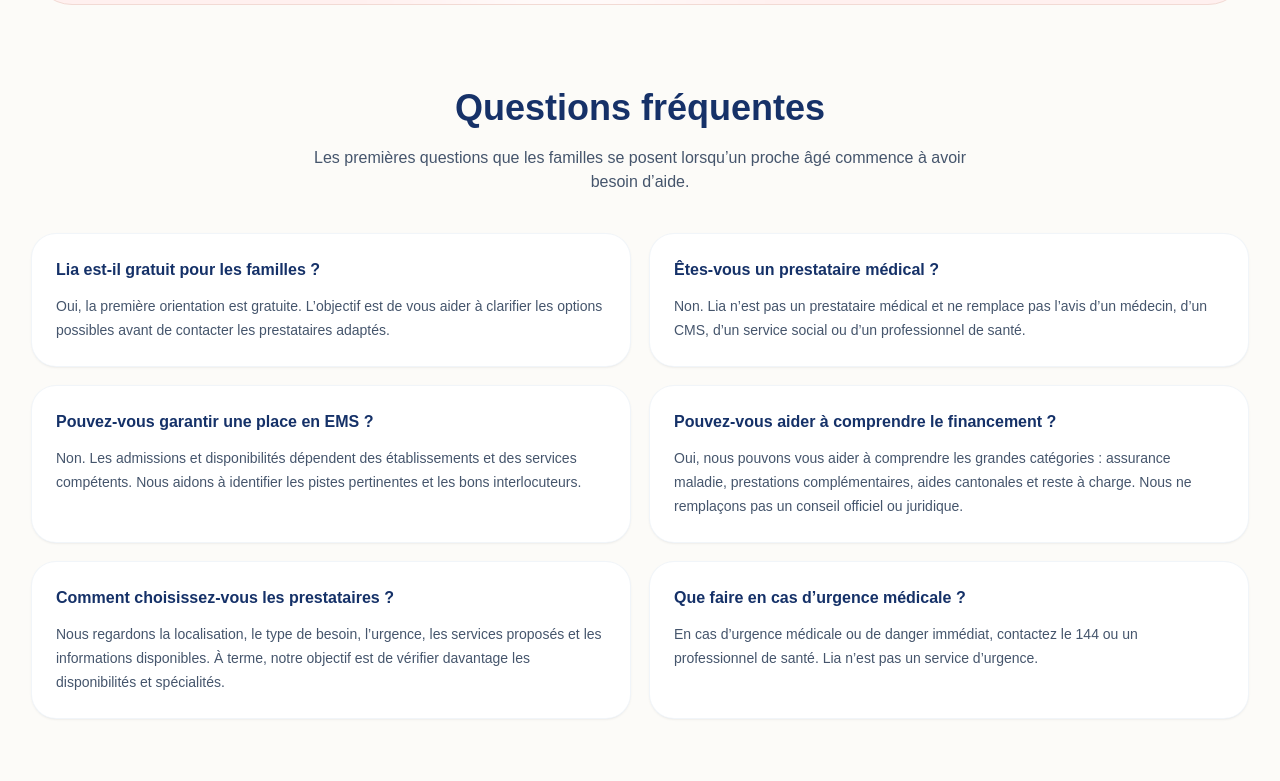
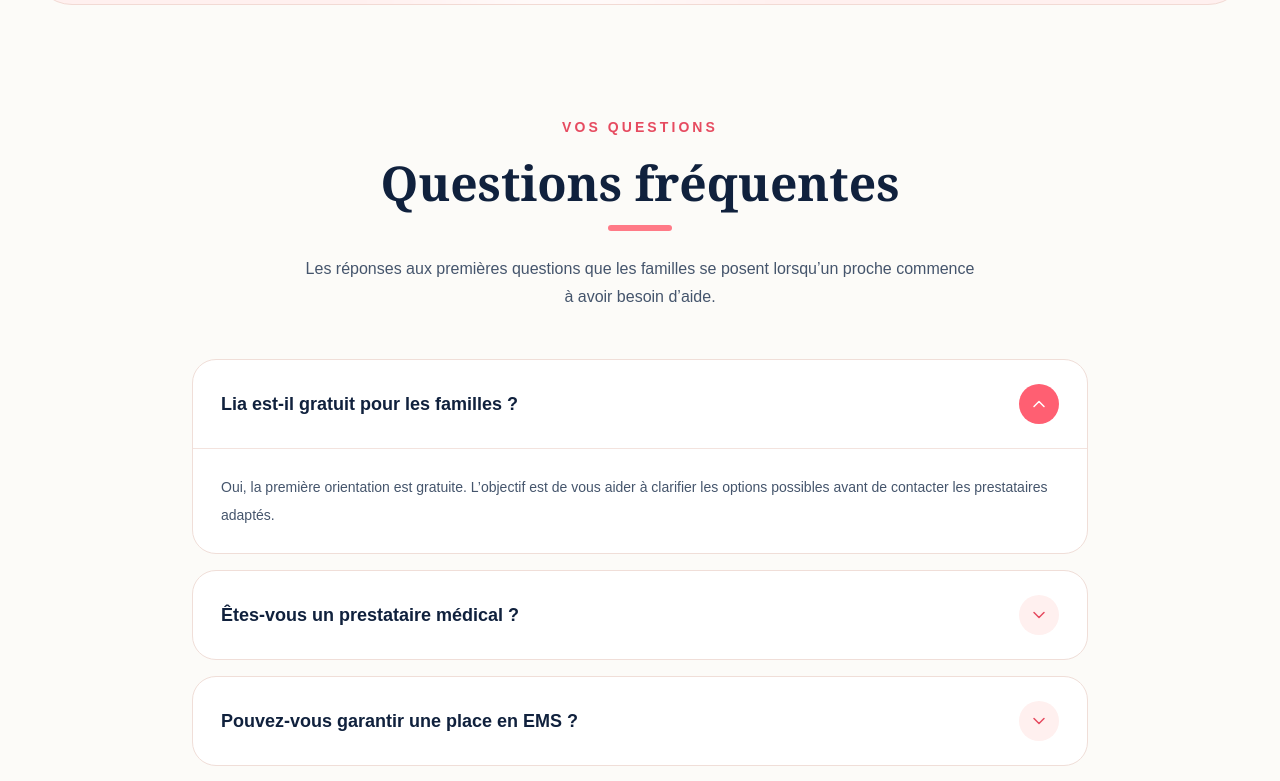
Before and after one commit to lucasruscio-hub/prochesuisse-vaud, a Next.js app: page / in a window 1280 px wide. Shown: the part 5663-6444 px from the top of the page. Built offline with nearby package versions, Linux system fonts and the light colour scheme.

Commit message:
Redesign interactive FAQ

```diff
--- a/app/page.js
+++ b/app/page.js
@@ -9,6 +9,7 @@ import {
   MailIcon,
   MapPin,
   ShieldCheck,
+  ChevronDown,
 } from "lucide-react";
 const Icon = ({ children, className = "" }) => (
   <span className={`inline-flex items-center justify-center ${className}`} aria-hidden="true">
@@ -574,7 +575,52 @@ Lia n’est pas un service d’urgence.
     </form>
   );
 }
+function FAQItem({ item, defaultOpen = false }) {
+  const [isOpen, setIsOpen] = useState(defaultOpen);
 
+  return (
+    <div className="overflow-hidden rounded-[1.5rem] border border-[#F0DED8] bg-white transition hover:border-[#FFB9C1]">
+      <button
+        type="button"
+        onClick={() => setIsOpen((current) => !current)}
+        aria-expanded={isOpen}
+        className="flex w-full items-center justify-between gap-6 px-6 py-6 text-left sm:px-7"
+      >
+        <span className="text-base font-semibold leading-6 text-[#10213D] sm:text-lg">
+          {item.q}
+        </span>
+
+        <span
+          className={`flex h-10 w-10 shrink-0 items-center justify-center rounded-full transition duration-300 ${
+            isOpen
+              ? "bg-[#FF5F72] text-white"
+              : "bg-[#FFF0EF] text-[#E64B60]"
+          }`}
+        >
+          <ChevronDown
+            size={20}
+            strokeWidth={1.8}
+            className={`transition-transform duration-300 ${
+              isOpen ? "rotate-180" : ""
+            }`}
+          />
+        </span>
+      </button>
+
+      <div
+        className={`grid transition-all duration-300 ${
+          isOpen ? "grid-rows-[1fr]" : "grid-rows-[0fr]"
+        }`}
+      >
+        <div className="overflow-hidden">
+          <p className="border-t border-[#F3E3DE] px-6 py-6 text-sm leading-7 text-slate-600 sm:px-7">
+            {item.a}
+          </p>
+        </div>
+      </div>
+    </div>
+  );
+}
 export default function ProcheSuisseVaudLandingPage() {
   const [mobileMenuOpen, setMobileMenuOpen] = useState(false);
 
@@ -1018,23 +1064,34 @@ export default function ProcheSuisseVaudLandingPage() {
   </div>
 </section>
 
-        <section className="mx-auto max-w-7xl px-5 py-12 lg:px-8">
-          <div className="text-center">
-            <h2 className="text-3xl font-semibold leading-tight text-[#163168] sm:text-4xl">Questions fréquentes</h2>
-            <p className="mx-auto mt-4 max-w-2xl text-slate-600">
-              Les premières questions que les familles se posent lorsqu’un proche âgé commence à avoir besoin d’aide.
-            </p>
-          </div>
+        <section className="mx-auto max-w-7xl px-5 pb-8 pt-16 lg:px-8 lg:pt-20">
+  <div className="mx-auto max-w-3xl text-center">
+    <p className="text-sm font-semibold uppercase tracking-[0.22em] text-[#E64B60]">
+      Vos questions
+    </p>
 
-          <div className="mt-10 grid gap-5 md:grid-cols-2">
-            {faqs.map((item) => (
-              <div key={item.q} className="rounded-[1.5rem] bg-white p-6 shadow-sm ring-1 ring-slate-100">
-                <h3 className="text-base font-semibold text-[#153168]">{item.q}</h3>
-                <p className="mt-3 text-sm leading-6 text-slate-600">{item.a}</p>
-              </div>
-            ))}
-          </div>
-        </section>
+    <h2 className="mt-4 font-serif text-4xl font-semibold leading-tight text-[#10213D] sm:text-5xl">
+      Questions fréquentes
+    </h2>
+
+    <div className="mx-auto mt-3 h-1.5 w-16 rounded-full bg-[#FF7A87]" />
+
+    <p className="mx-auto mt-6 max-w-2xl text-base leading-7 text-slate-600">
+      Les réponses aux premières questions que les familles se posent
+      lorsqu’un proche commence à avoir besoin d’aide.
+    </p>
+  </div>
+
+  <div className="mx-auto mt-12 max-w-4xl space-y-4">
+    {faqs.map((item, index) => (
+      <FAQItem
+        key={item.q}
+        item={item}
+        defaultOpen={index === 0}
+      />
+    ))}
+  </div>
+</section>
 
         <footer
   id="contact"
```
